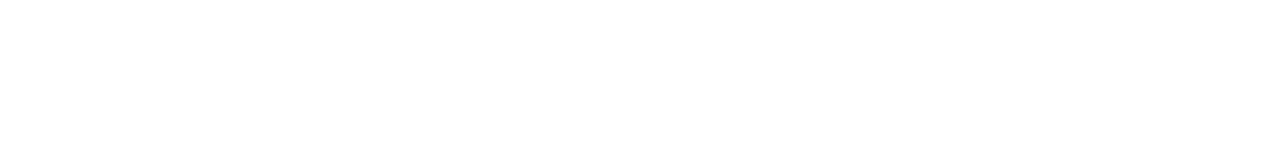
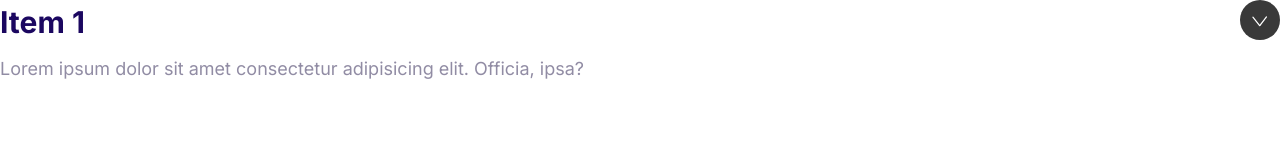
Before and after one commit to mahdi-ynsi/moshify, a plain HTML site: page index.html in a window 1280 px wide. Drawn offline with Linux system fonts and the light colour scheme.

Commit message:
creating the collapsibles

```diff
--- a/css/styles.css
+++ b/css/styles.css
@@ -548,3 +548,37 @@ a {
         margin: 0 2rem;
     }
 }
+
+/* Collapsibles */
+
+.collapsible__header {
+    display: flex;
+    justify-content: space-between;
+}
+
+.collapsible__heading {
+    margin-top: 0;
+    font-size: 3rem;
+}
+
+.collapsible__chevron {
+    transform: rotate(-90deg);
+    transition: transform 0.3s;
+}
+
+.collapsible__content {
+    max-height: 0;
+    overflow: hidden;
+    opacity: 0;
+    transition: all 0.3s;
+}
+
+.collapsible--expanded .collapsible__chevron {
+    transform: rotate(0);
+}
+
+.collapsible--expanded .collapsible__content {
+    max-height: 100vh;
+    opacity: 1;
+
+}
--- a/index.html
+++ b/index.html
@@ -14,6 +14,15 @@
     <link rel="stylesheet" href="css/styles.css" />
   </head>
   <body>
-
+    <div class="collapsible collapsible--expanded">
+      <header class="collapsible__header">
+        <h2 class="collapsible__heading">Item 1</h2>
+            <img src="images/chevron.svg" class="icon icon--white collapsible__chevron">
+      </header>
+      <div class="collapsible__content">
+        Lorem ipsum dolor sit amet consectetur adipisicing elit. Officia, ipsa?
+      </div>
+    </div>
+    <script src="js/main.js"></script>
   </body>
 </html>
--- /dev/null
+++ b/js/main.js
@@ -0,0 +1,6 @@
+const collapsibles = document.querySelectorAll(".collapsible");
+collapsibles.forEach((item) =>
+  item.addEventListener("click", function () {
+    this.classList.toggle("collapsible--expanded");
+  })
+);
```
Also changed, not shown: components/collapsible.html (added, +12 -0 lines), images/chevron.svg (added).
